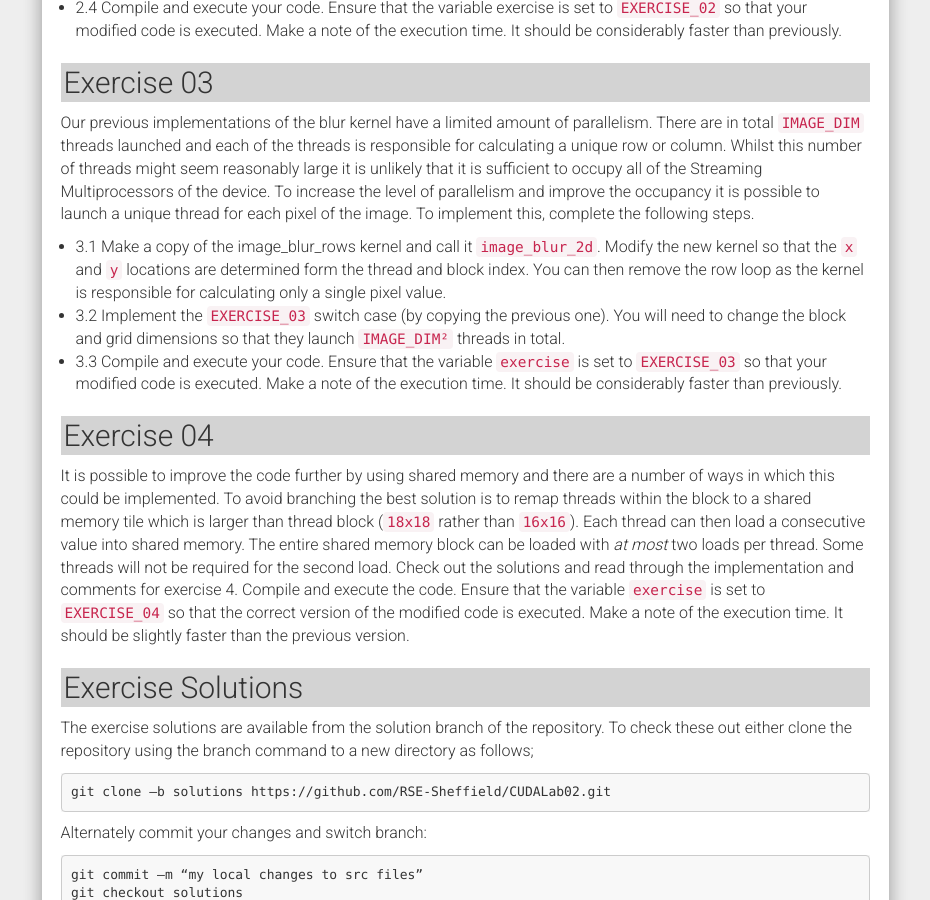
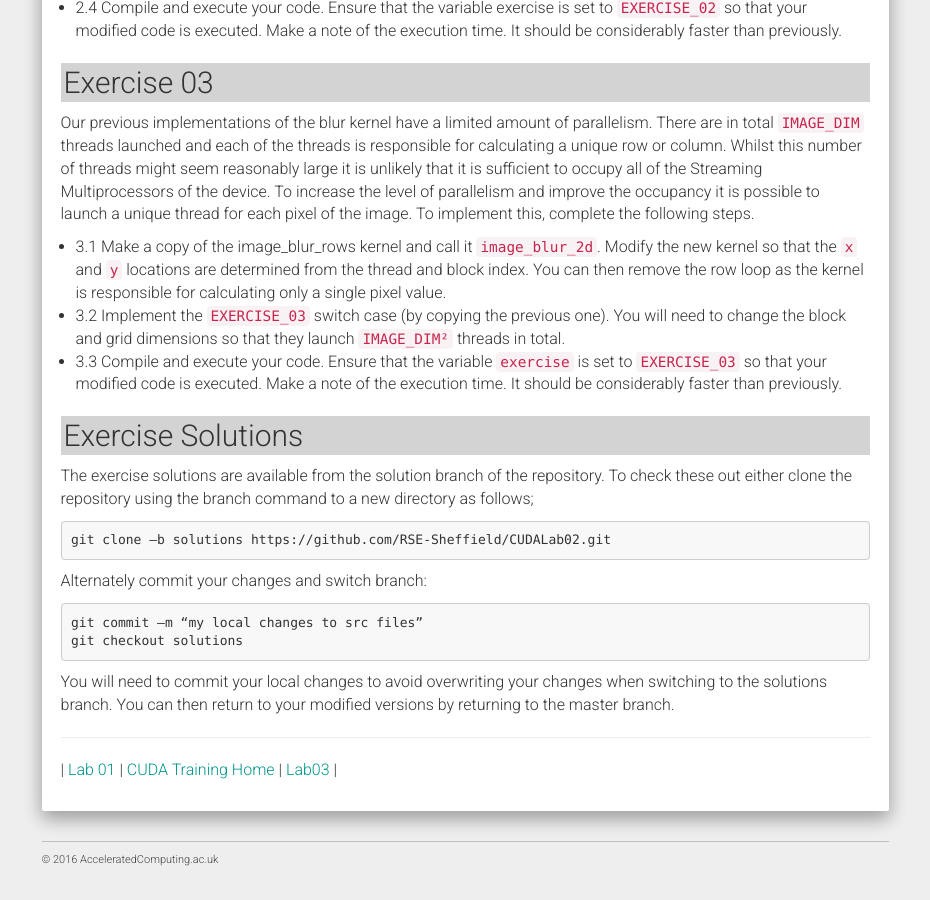
Before and after one commit to RSE-Sheffield/GPUComputing.github.io, a Jekyll site: the page built from education/cuda/lab02.md, in a window 1280 px wide and 900 px high, scrolled down 3108 px. Shown: the whole window, without its empty margins (321-1251 px from the left). Built offline with Jekyll 4.4.1, drawn with Linux system fonts in a browser that asks for light colours; nearby versions of some CDN libraries; formulas are drawn with MathJax 3.

Commit message:
removed lab 02 ex 04

```diff
--- a/education/cuda/lab02.md
+++ b/education/cuda/lab02.md
@@ -70,13 +70,10 @@ The `image_blur_columns kernel` currently has a poor memory access pattern. Let
 
 Our previous implementations of the blur kernel have a limited amount of parallelism. There are in total `IMAGE_DIM `threads launched and each of the threads is responsible for calculating a unique row or column. Whilst this number of threads might seem reasonably large it is unlikely that it is sufficient to occupy all of the Streaming Multiprocessors of the device. To increase the level of parallelism and improve the occupancy it is possible to launch a unique thread for each pixel of the image. To implement this, complete the following steps.
 
-* 3.1	Make a copy of the image_blur_rows kernel and call it `image_blur_2d`. Modify the new kernel so that the `x` and `y` locations are determined form the thread and block index. You can then remove the row loop as the kernel is responsible for calculating only a single pixel value.
+* 3.1	Make a copy of the image_blur_rows kernel and call it `image_blur_2d`. Modify the new kernel so that the `x` and `y` locations are determined from the thread and block index. You can then remove the row loop as the kernel is responsible for calculating only a single pixel value.
 * 3.2	Implement the `EXERCISE_03` switch case (by copying the previous one). You will need to change the block and grid dimensions so that they launch `IMAGE_DIM²` threads in total.
 * 3.3	Compile and execute your code. Ensure that the variable `exercise` is set to `EXERCISE_03` so that your modified code is executed. Make a note of the execution time. It should be considerably faster than previously.
 
-## Exercise 04 ##
-
-It is possible to improve the code further by using shared memory and there are a number of ways in which this could be implemented. To avoid branching the best solution is to remap threads within the block to a shared memory tile which is larger than thread block (`18x18` rather than `16x16`). Each thread can then load a consecutive value into shared memory. The entire shared memory block can be loaded with *at most* two loads per thread. Some threads will not be required for the second load. Check out the solutions and read through the implementation and comments for exercise 4. Compile and execute the code. Ensure that the variable `exercise` is set to `EXERCISE_04` so that the correct version of the modified code is executed. Make a note of the execution time. It should be slightly faster than the previous version.
 
 ## Exercise Solutions ##
 
```
